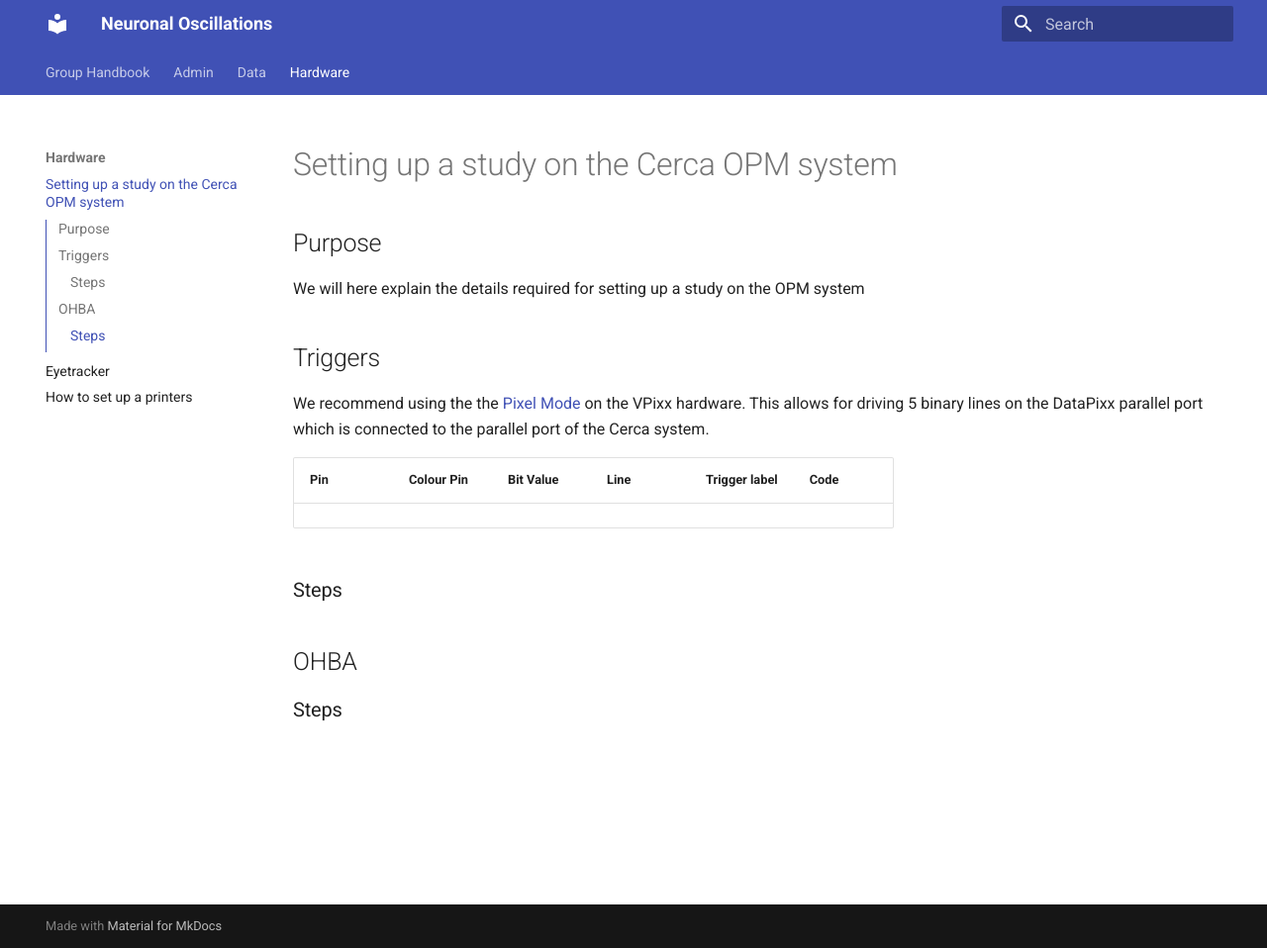
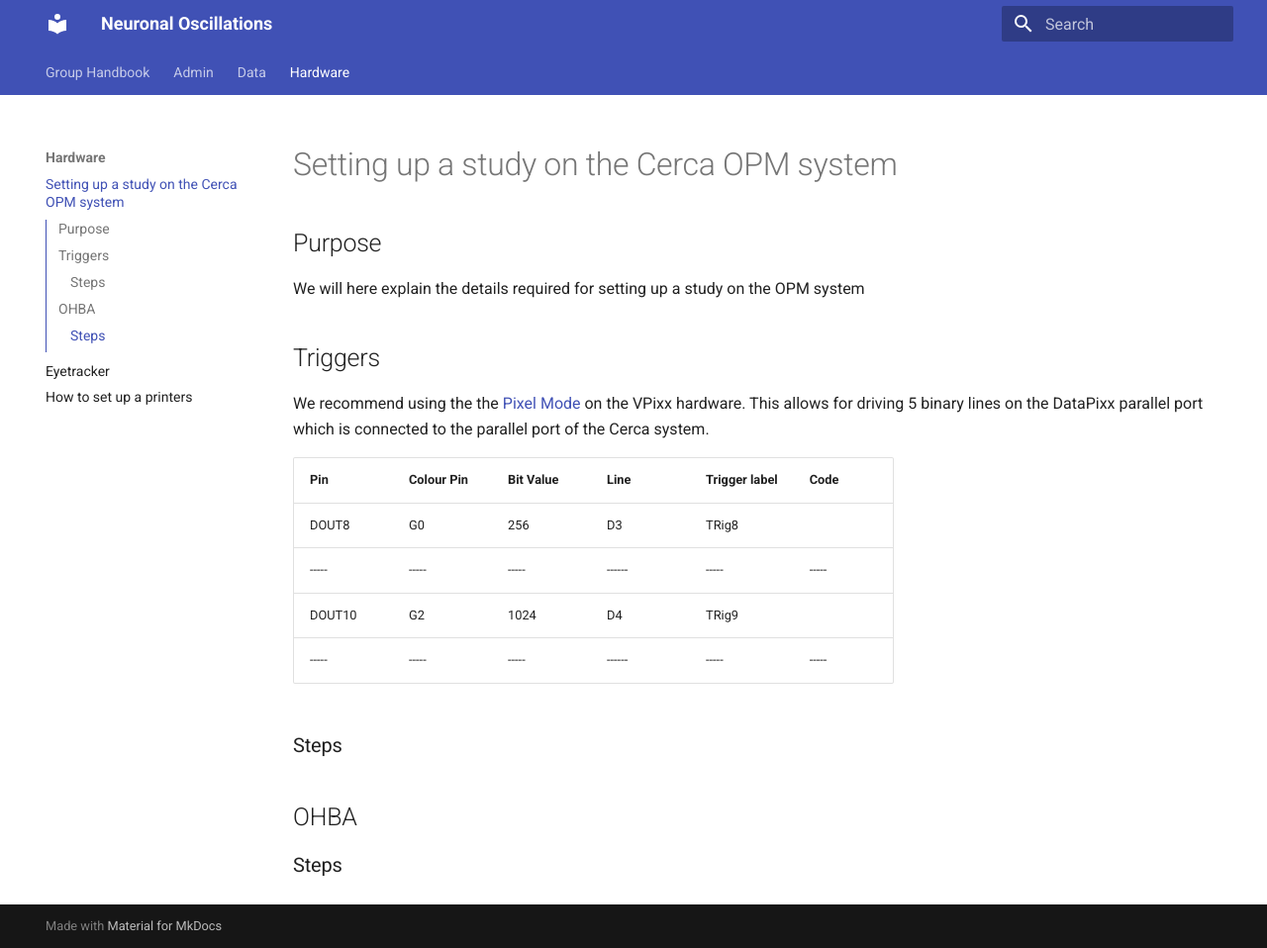
Before and after one commit to Neuronal-Oscillations/group-handbook, an MkDocs documentation site: the page built from docs/hardware/CercaOPM.md, in a window 1280 px wide and 958 px high. Shown: the whole window at 99% size. Built offline with MkDocs 1.6.1 and Material for MkDocs 9.7.7, drawn with Linux system fonts in a browser that asks for light colours.

Commit message:
Update CercaOPM.md

```diff
--- a/docs/hardware/CercaOPM.md
+++ b/docs/hardware/CercaOPM.md
@@ -8,6 +8,12 @@ We recommend using the the [Pixel Mode](https://docs.vpixx.com/vocal/sending-tri
 
 |Pin   |Colour Pin | Bit Value | Line | Trigger label |  Code |
 |-----|-----|-----|------|-----|-----|
+|DOUT8 | G0 | 256  | D3  | TRig8  |  |
+|-----|-----|-----|------|-----|-----|
+|DOUT10 | G2 | 1024  | D4  | TRig9  |  |
+|-----|-----|-----|------|-----|-----|
+
+
 
 ### Steps
 
```
